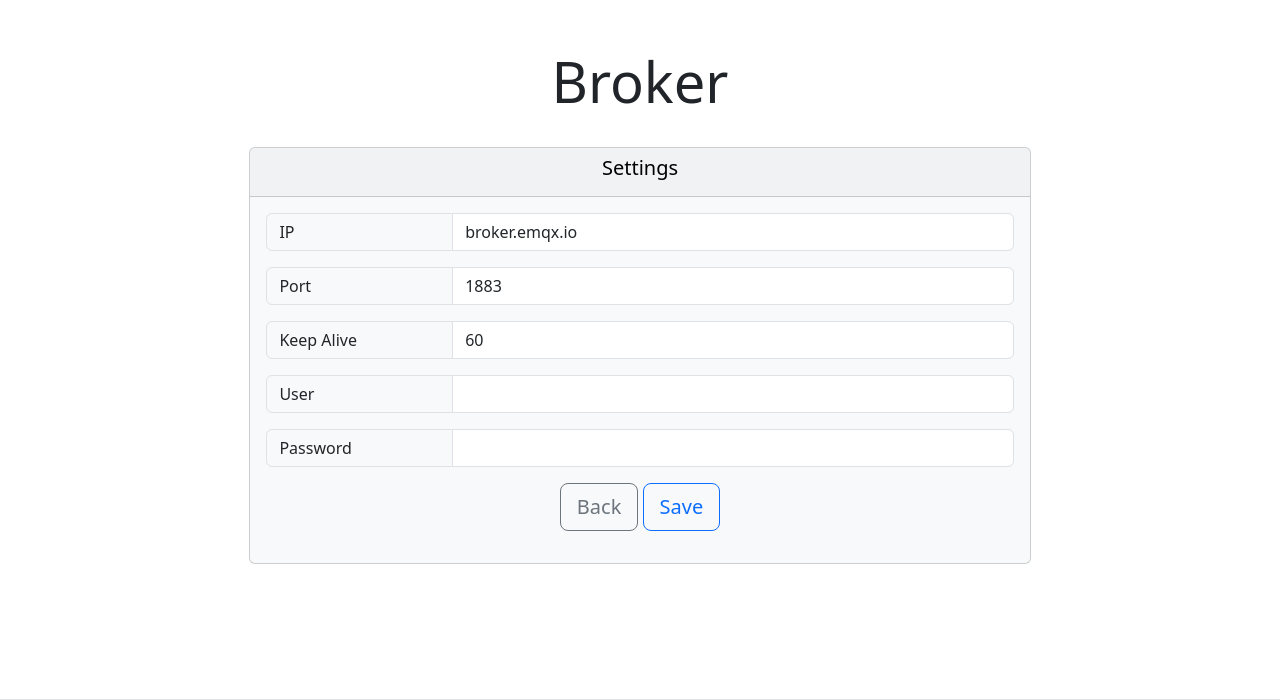
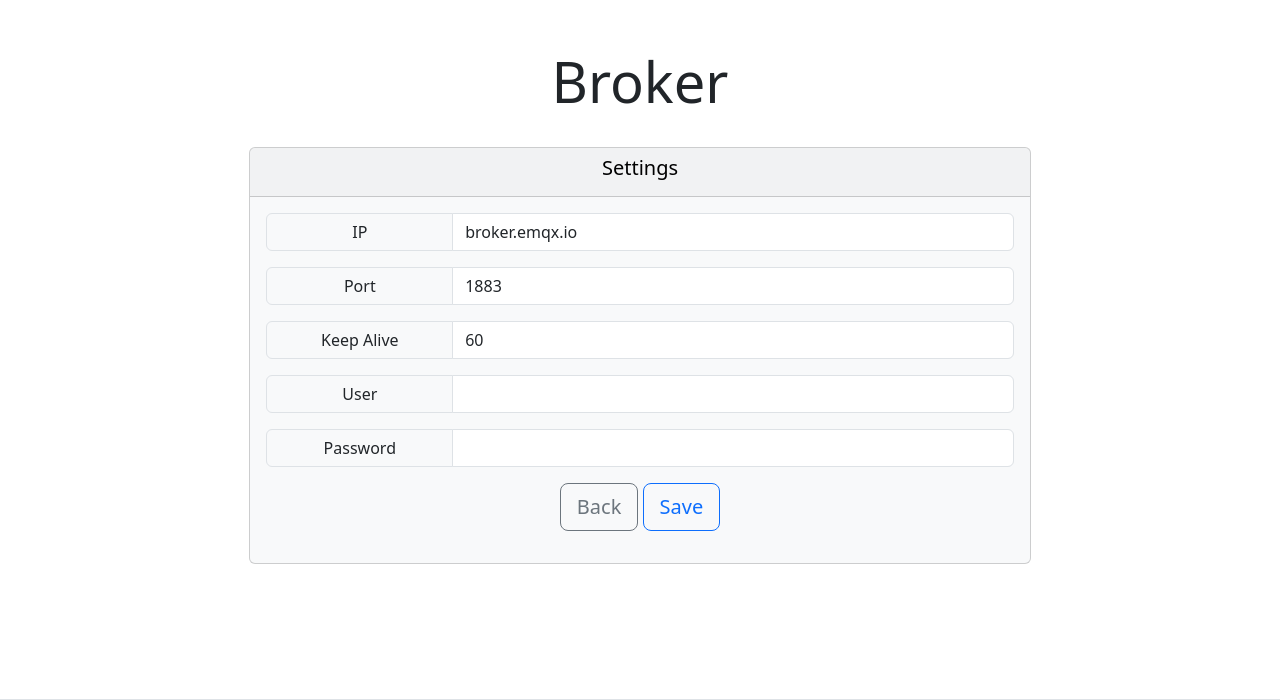
Before and after one commit to INeedAUserNamePLS/HomeControl, a Django app: page /edit_broker in a window 1280 px wide. Shown: the part 52-752 px from the top of the page. Run offline with Django 4.2, Linux system fonts and the light colour scheme; a user stored in the database is signed in; data comes from the database, SQL or seed files in the repository; both versions use the stored data as it was after the commit.

```diff
--- a/lights/templates/broker/detail.html
+++ b/lights/templates/broker/detail.html
@@ -16,27 +16,27 @@
             <form action="{% url 'editBroker'%}" method="post">
                 {% csrf_token %}
                 <div class="input-group mb-3">
-                    <span for="{{ form.name.id_for_label }}" class="input-group-text w-25" id="server">IP</span>
+                    <span for="{{ form.name.id_for_label }}" class="d-flex justify-content-center input-group-text w-25" id="server">IP</span>
                     <input type="text" class="form-control" name="server" aria-label="Server"
                         value="{{ broker.server|default_if_none:'' }}" aria-describedby="server">
                 </div>
                 <div class="input-group mb-3">
-                    <span for="{{ form.name.id_for_label }}" class="input-group-text w-25" id="port">Port</span>
+                    <span for="{{ form.name.id_for_label }}" class="d-flex justify-content-center input-group-text w-25" id="port">Port</span>
                     <input type="text" class="form-control" name="port" aria-label="Port" value="{{ broker.port|default_if_none:'' }}"
                         aria-describedby="port">
                 </div>
                 <div class="input-group mb-3">
-                    <span for="{{ form.name.id_for_label }}" class="input-group-text w-25" id="keepAlive">Keep Alive</span>
+                    <span for="{{ form.name.id_for_label }}" class="d-flex justify-content-center input-group-text w-25" id="keepAlive">Keep Alive</span>
                     <input type="text" class="form-control" name="keepAlive" aria-label="KeepAlive"
                         value="{{ broker.keepAlive|default_if_none:'' }}" aria-describedby="keepAlive">
                 </div>
                 <div class="input-group mb-3">
-                    <span for="{{ form.name.id_for_label }}" class="input-group-text w-25" id="user">User</span>
+                    <span for="{{ form.name.id_for_label }}" class="d-flex justify-content-center input-group-text w-25" id="user">User</span>
                     <input type="text" class="form-control" name="user" aria-label="User" value="{{ broker.user|default_if_none:'' }}"
                         aria-describedby="user">
                 </div>
                 <div class="input-group mb-3">
-                    <span for="{{ form.name.id_for_label }}" class="input-group-text w-25" id="password">Password</span>
+                    <span for="{{ form.name.id_for_label }}" class="d-flex justify-content-center input-group-text w-25" id="password">Password</span>
                     <input type="password" class="form-control" name="password" aria-label="Password"
                         value="{{ broker.password|default_if_none:'' }}" aria-describedby="password">
                 </div>
--- a/lights/templates/header.html
+++ b/lights/templates/header.html
@@ -16,11 +16,11 @@
     <div class="navbar navbar-expand-lg navbar-dark bg-dark sticky-top">
         <div class="container-fluid">
 
+            {% if user.is_authenticated %}
             <div class="fs-4">
                 <a href="{% url 'index'%}" class="nav-bar-brand text-white nav-link me-2">Home</a>
             </div>
 
-            {% if user.is_authenticated %}
             <div class="">
                 <div class="nav-item dropdown me-2">
                     <a href="" class="nav-link dropdown-toggle" data-bs-toggle="dropdown"
@@ -36,6 +36,8 @@
                     </ul>
                 </div>
             </div>
+            {% else %}
+            <div class="pt-md-5"></div>
             {% endif %}
 
         </div>
--- a/lights/templates/lights/add.html
+++ b/lights/templates/lights/add.html
@@ -17,7 +17,7 @@
                 <form action="{% url 'index'%}" method="post">
                     {% csrf_token %}
                     <div class="input-group mb-3">
-                        <span for="{{ form.name.id_for_label }}" class="input-group-text w-25"
+                        <span for="{{ form.name.id_for_label }}" class="d-flex justify-content-center input-group-text w-25"
                               id="lamp_name">Lamp name</span>
                         <input type="text" class="form-control" name="name" aria-label="Lampname" aria-describedby="lamp_name" required>
                     </div>
--- a/users/templates/account/changePassword.html
+++ b/users/templates/account/changePassword.html
@@ -17,13 +17,13 @@
                 <form action="{% url 'changePassword'%}" method="post">
                     {% csrf_token %}
                     <div class="input-group mb-3">
-                        <span for="{{ form.name.id_for_label }}" class="input-group-text w-25"
+                        <span for="{{ form.name.id_for_label }}" class="d-flex justify-content-center input-group-text w-25"
                             id="new_password1">Password</span>
                         <input type="password" class="form-control" name="new_password1" aria-label="NewPassword1"
                             aria-describedby="new_password1" required>
                     </div>
                     <div class="input-group mb-3">
-                        <span for="{{ form.name.id_for_label }}" class="input-group-text w-25" id="new_password1">Repeat
+                        <span for="{{ form.name.id_for_label }}" class="d-flex justify-content-center input-group-text w-25" id="new_password1">Repeat
                             Password</span>
                         <input type="password" class="form-control" name="new_password2" aria-label="NewPassword2"
                             aria-describedby="new_password1" required>
--- a/users/templates/account/resetMail.html
+++ b/users/templates/account/resetMail.html
@@ -17,7 +17,7 @@
                 <form action="{% url 'resetMail'%}" method="post">
                     {% csrf_token %}
                     <div class="input-group mb-3">
-                        <span for="{{ form.name.id_for_label }}" class="input-group-text w-25"
+                        <span for="{{ form.name.id_for_label }}" class="d-flex justify-content-center input-group-text w-25"
                               id="email">Email</span>
                         <input type="email" class="form-control" name="email" aria-label="Email" aria-describedby="email" required>
                     </div>
--- a/users/templates/account/resetPassword.html
+++ b/users/templates/account/resetPassword.html
@@ -17,13 +17,13 @@
                 <form action="{% url 'passwordRecovery' userid token %}" method="post">
                     {% csrf_token %}
                     <div class="input-group mb-3">
-                        <span for="{{ form.name.id_for_label }}" class="input-group-text w-25" id="new_password1">New
+                        <span for="{{ form.name.id_for_label }}" class="d-flex justify-content-center input-group-text w-25" id="new_password1">New
                             Password</span>
                         <input type="password" class="form-control" name="new_password1" aria-label="NewPassword1"
                             aria-describedby="new_password1" required>
                     </div>
                     <div class="input-group mb-3">
-                        <span for="{{ form.name.id_for_label }}" class="input-group-text w-25" id="new_password2">Repeat
+                        <span for="{{ form.name.id_for_label }}" class="d-flex justify-content-center input-group-text w-25" id="new_password2">Repeat
                             Password</span>
                         <input type="password" class="form-control" name="new_password2" aria-label="NewPassword2"
                             aria-describedby="new_password2" required>
--- a/users/templates/account/view.html
+++ b/users/templates/account/view.html
@@ -17,12 +17,12 @@
                 <form action="{% url 'manageAccount'%}" method="post">
                     {% csrf_token %}
                     <div class="input-group mb-3">
-                        <span for="{{ form.name.id_for_label }}" class="input-group-text w-25" id="username">Username</span>
+                        <span for="{{ form.name.id_for_label }}" class="d-flex justify-content-center input-group-text w-25" id="username">Username</span>
                         <input type="text" class="form-control" name="username" aria-label="Username"
                             aria-describedby="username" value="{{ account.username }}" disabled>
                     </div>
                     <div class="input-group mb-3">
-                        <span for="{{ form.name.id_for_label }}" class="input-group-text w-25" id="password">Password</span>
+                        <span for="{{ form.name.id_for_label }}" class="d-flex justify-content-center input-group-text w-25" id="password">Password</span>
                         <input type="password" class="form-control" name="password" aria-label="Password"
                             aria-describedby="password" value=".........." disabled>
                     </div>
--- a/users/templates/authenticate/login.html
+++ b/users/templates/authenticate/login.html
@@ -17,18 +17,18 @@
                 <form action="{% url 'login'%}" method="post">
                     {% csrf_token %}
                     <div class="input-group mb-3">
-                        <span for="{{ form.name.id_for_label }}" class="input-group-text w-25"
+                        <span for="{{ form.name.id_for_label }}" class="d-flex justify-content-center input-group-text w-25"
                               id="username">Username</span>
                         <input type="text" class="form-control" name="username" aria-label="Username" aria-describedby="username" required>
                     </div>
                     <div class="input-group mb-3">
-                        <span for="{{ form.name.id_for_label }}" class="input-group-text w-25"
+                        <span for="{{ form.name.id_for_label }}" class="d-flex justify-content-center input-group-text w-25"
                               id="username">Password</span>
                         <input type="password" class="form-control" name="password" aria-label="Password" aria-describedby="password" required>
                     </div>
-                    <a href="{% url 'register'%}" class="btn btn-outline-secondary btn-lg btn-block mb-3">Register</a>
                     <button type="submit" class="btn btn-lg btn-block btn-primary mb-3">Login
                     </button>
+                    <a href="{% url 'register'%}" class="btn btn-outline-secondary btn-lg btn-block mb-3">Register</a>
                 </form>
                 <form action="{% url 'resetMail' %}" method="get">
                     <button type="submit" class="btn mx-auto link-primary btn-link">Forgot Password?</button>
--- a/users/templates/authenticate/twoFactor.html
+++ b/users/templates/authenticate/twoFactor.html
@@ -17,7 +17,7 @@
                 <form action="{% url 'twoFactor'%}" method="post">
                     {% csrf_token %}
                     <div class="input-group mb-3">
-                        <span for="{{ form.name.id_for_label }}" class="input-group-text w-25"
+                        <span for="{{ form.name.id_for_label }}" class="d-flex justify-content-center input-group-text w-25"
                               id="two_factor_code">Code</span>
                         <input type="text" class="form-control" name="two_factor_code" aria-label="Two_Factor_Code" aria-describedby="two_factor_code" required>
                     </div>
```
Also changed, not shown: users/templates/authenticate/register.html (+4 -4 lines), db.sqlite3.
